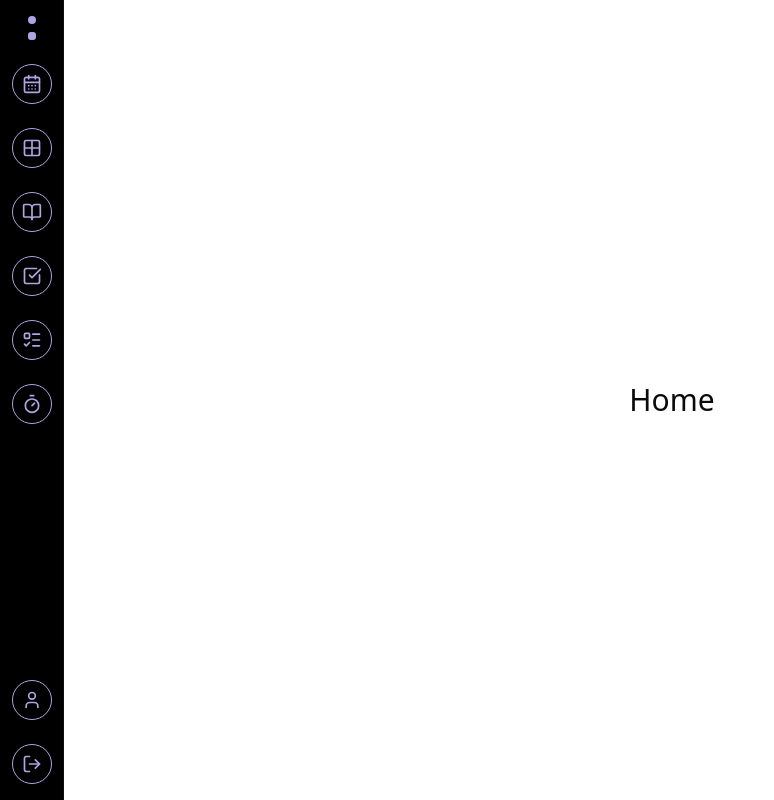
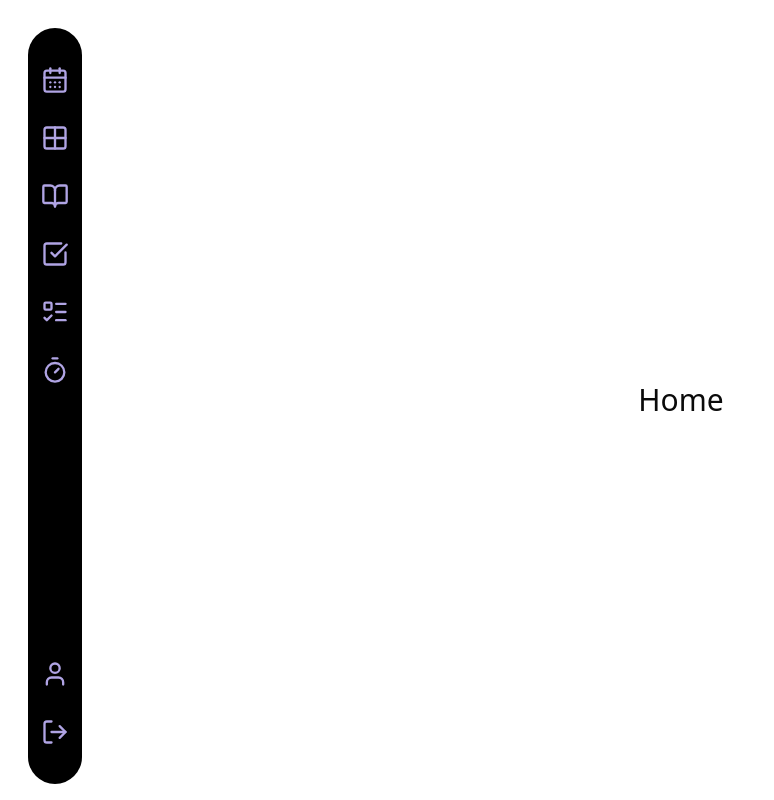
Before and after one commit to SatMunira/uniflow, a React (Vite) app: page / in a window 1280 px wide. Shown: the whole page, without its empty margins (0-774 px from the left). Built offline with nearby package versions, Linux system fonts and the light colour scheme.

Commit message:
feat(Navbar): added style

```diff
--- a/src/app/AppShell.tsx
+++ b/src/app/AppShell.tsx
@@ -1,5 +1,5 @@
 import { Outlet } from "react-router-dom";
-import { Sidebar } from "@/components/layout/Sidebar";
+import { Sidebar } from "@/components/layout/Navbar/Sidebar";
 
 export default function AppShell() {
   return (
--- /dev/null
+++ b/src/components/layout/Navbar/Sidebar.module.scss
@@ -0,0 +1,143 @@
+:root {
+  --nav-radius: 9999px;
+  --nav-mt: 28px;
+  --nav-mb: 16px;
+  --nav-ml: 28px;
+  --nav-px: 10px;
+  --nav-py: 32px;
+  --icon-d: 40px;
+  --icon-svg: 28px;
+  --bubble: 34px;
+  --bubble-hover: 36px;
+}
+
+.sidebar {
+  inline-size: 54px;
+  block-size: calc(100dvh - var(--nav-mt) - var(--nav-mb));
+  margin: var(--nav-mt) 0 var(--nav-mb) var(--nav-ml);
+  background: var(--bg);
+  color: var(--fg);
+  border-radius: var(--nav-radius);
+  display: flex;
+  flex-direction: column;
+  justify-content: space-between;
+  align-items: center;
+  padding: var(--nav-py) var(--nav-px);
+  overflow: visible;
+  isolation: isolate;
+}
+
+.logo {
+  inline-size: 40px;
+  block-size: 40px;
+  border-radius: 9999px;
+  display: grid;
+  place-items: center;
+  color: var(--secondary);
+  border: 1.33px solid var(--secondary);
+  margin-block-end: 10px;
+}
+
+.navTop,
+.navBottom {
+  display: flex;
+  flex-direction: column;
+  gap: 18px;
+}
+
+.item {
+  position: relative;
+  display: block;
+  outline: none;
+  z-index: 0;
+}
+
+.iconWrap {
+  position: relative;
+  display: grid;
+  place-items: center;
+  inline-size: var(--icon-d);
+  block-size: var(--icon-d);
+  border-radius: 9999px;
+  color: var(--secondary);
+  background: transparent;
+  transition: transform .18s ease, box-shadow .18s ease, border-color .18s ease, background-color .18s ease;
+}
+
+.iconWrap::before {
+  content: "";
+  position: absolute;
+  left: 50%;
+  top: 50%;
+  inline-size: var(--bubble);
+  block-size: var(--bubble);
+  transform: translate(-50%, -50%) scale(0.98);
+  border-radius: 9999px;
+  background: transparent;
+  transition: background .18s ease, transform .18s ease, box-shadow .18s ease;
+  z-index: -1;
+}
+
+.icon {
+  display: block;
+  inline-size: var(--icon-svg);
+  block-size: var(--icon-svg);
+}
+
+.item:hover .iconWrap,
+.item:active .iconWrap,
+.item.active .iconWrap,
+.item[aria-current="page"] .iconWrap {
+  transform: translateY(-1px);
+  padding: var(--icon-pad);
+  background: var(--accent);
+  color: var(--fg);
+}
+
+.item:focus-visible .iconWrap {
+  box-shadow: 0 0 0 4px color-mix(in oklab, var(--accent) 28%, transparent);
+  border-color: var(--accent);
+  outline: none;
+}
+
+.pill {
+  position: absolute;
+  left: calc(40px + 8px);
+  top: 50%;
+  padding: 8px 16px;
+  border-radius: var(--nav-radius);
+  background: var(--accent);
+  color: #fff;
+  white-space: nowrap;
+  font: 600 14px/1.1 ui-monospace, SFMono-Regular, Menlo, Monaco, Consolas, "Liberation Mono", "Courier New", monospace;
+  pointer-events: none;
+  opacity: 0;
+  transform: translate(-8px, -50%) scale(.98);
+  transition: opacity .18s ease, transform .18s ease;
+  z-index: 10;
+}
+
+.item:hover .pill {
+  opacity: 1;
+  transform: translate(0, -50%) scale(1);
+}
+
+@media (prefers-reduced-motion: reduce) {
+
+  .iconWrap,
+  .pill {
+    transition: none;
+  }
+}
+
+@media (max-width: 900px) {
+  .sidebar {
+    inline-size: 56px;
+    --nav-radius: 24px;
+  }
+
+  .navTop,
+  .navBottom {
+    gap: 16px;
+  }
+}
--- a/src/components/layout/Sidebar.tsx
+++ b/src/components/layout/Navbar/Sidebar.tsx
@@ -1,3 +1,4 @@
+// Sidebar.tsx
 import cls from "./Sidebar.module.scss";
 import { NAV_ITEMS } from "./navItems";
 import { SidebarItem } from "./SidebarItem";
@@ -9,13 +10,8 @@ export function Sidebar() {
   return (
     <aside className={cls.sidebar}>
       <div className={cls.navTop}>
-        <div className={cls.brand}>
-          <span className={cls.brandDot} />
-          <span className={cls.brandBar} />
-        </div>
         {top.map(it => <SidebarItem key={it.to} {...it} />)}
       </div>
-
       <div className={cls.navBottom}>
         {bottom.map(it => <SidebarItem key={it.to} {...it} />)}
       </div>
--- a/src/components/layout/SidebarItem.tsx
+++ b/src/components/layout/Navbar/SidebarItem.tsx
@@ -13,7 +13,7 @@ export function SidebarItem({ icon: Icon, label, to }: {
           <div className={cls.iconWrap}>
             <Icon className={cls.icon} />
           </div>
-          <div className={cls.pill}>{isActive ? label : null}</div>
+          <div className={cls.pill}>{label}</div>
         </div>
       )}
     </NavLink>
--- a/src/components/layout/Sidebar.module.scss
+++ /dev/null
@@ -1,126 +0,0 @@
-/* src/components/layout/Navbar.module.scss */
-
-:root {
-  --nav-accent:    #FF017E;   /* розовый — активная «пилюля» */
-  --nav-secondary: #B0A4E4;   /* фиолетовая обводка/иконки */
-  --nav-bg:        #000000;
-  --nav-fg:        #ffffff;
-}
-
-.sidebar {
-  inline-size: 64px; /* w-16 */
-  block-size: 100dvh;
-  background: var(--nav-bg);
-  color: var(--nav-fg);
-  display: flex;
-  flex-direction: column;
-  justify-content: space-between;
-  align-items: center;
-  padding-block: 16px;
-  border-right: 1px solid rgba(255, 255, 255, 0.06);
-}
-
-/* верхний мини-бренд (две точки/плашки) */
-.brand {
-  display: flex;
-  flex-direction: column;
-  align-items: center;
-  gap: 8px;
-
-  &Dot {
-    inline-size: 8px;
-    block-size: 8px;
-    border-radius: 9999px;
-    background: var(--nav-secondary);
-  }
-
-  &Bar {
-    inline-size: 8px;
-    block-size: 8px;
-    border-radius: 3px;
-    background: var(--nav-secondary);
-  }
-}
-
-.navTop,
-.navBottom {
-  display: flex;
-  flex-direction: column;
-  gap: 24px;
-}
-
-.item {
-  position: relative;
-  display: block;
-  outline: none;
-}
-
-.iconWrap {
-  display: grid;
-  place-items: center;
-  inline-size: 40px;
-  block-size: 40px;
-  border-radius: 9999px;
-  background: transparent;
-  color: var(--nav-secondary);
-  border: 1.33px solid var(--nav-secondary);
-  transition: transform .2s ease, box-shadow .2s ease, border-color .2s ease;
-}
-
-.icon {
-  inline-size: 20px;
-  block-size: 20px;
-}
-
-.item:hover .iconWrap {
-  transform: translateY(-1px);
-  box-shadow: 0 4px 16px rgba(176, 164, 228, 0.15);
-}
-
-.item:active .iconWrap {
-  transform: translateY(0);
-}
-
-.item:focus-visible .iconWrap {
-  outline: 2px solid color-mix(in oklab, var(--nav-accent) 60%, transparent);
-  outline-offset: 2px;
-}
-
-/* «пилюля» активного пункта */
-.pill {
-  position: absolute;
-  left: 48px;               /* вылет вправо от круга */
-  padding: 8px 16px;
-  border-radius: 9999px;
-  background: var(--nav-accent);
-  color: #fff;
-  white-space: nowrap;
-  font-family: ui-monospace, SFMono-Regular, Menlo, Monaco, Consolas, "Liberation Mono", "Courier New", monospace;
-  font-weight: 600;
-  font-size: 12px;
-  line-height: 1.1;
-  pointer-events: none;
-  opacity: 0;
-  transform: translateX(-8px) scale(.98);
-  transition: opacity .18s ease, transform .18s ease;
-}
-
-/* показать «пилюлю», когда пункт активен */
-.item[data-active="true"] .pill {
-  opacity: 1;
-  transform: none;
-}
-
-/* системные предпочтения: меньше анимации */
-@media (prefers-reduced-motion: reduce) {
-  .iconWrap,
-  .pill {
-    transition: none;
-  }
-}
-
-/* чуть компактнее на очень узких экранах */
-@media (max-width: 900px) {
-  .sidebar { inline-size: 56px; }
-  .navTop, .navBottom { gap: 20px; }
-}
```
Also changed, not shown: src/components/layout/Navbar/navItems.tsx (renamed from src/components/layout/navItems.tsx).
